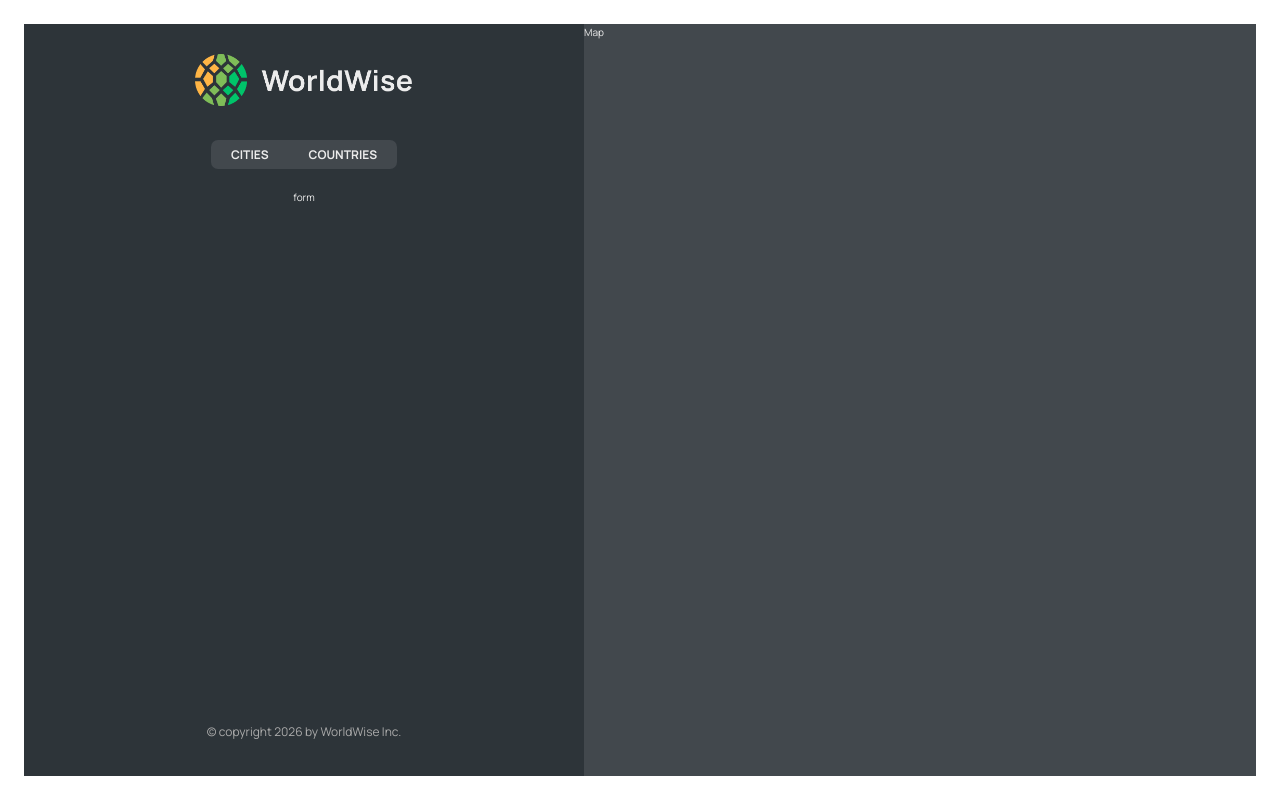
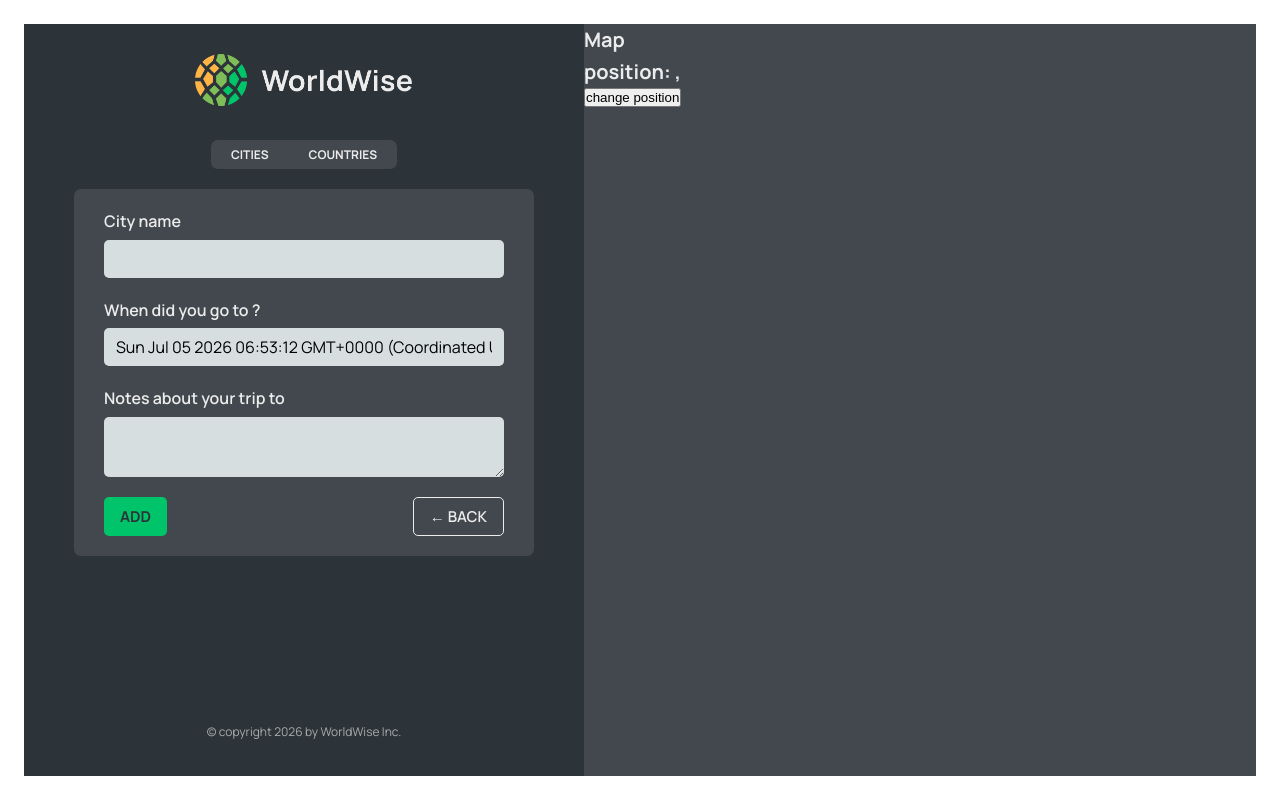
Before and after one commit to mortezamohasseliy/worldwise, a React (Vite) app: page /app/form in a window 1280 px wide. Built offline with nearby package versions, Linux system fonts and the light colour scheme; data requests are answered from the project's data file.

Commit message:
update form section component with some buttons

```diff
--- a/src/App.jsx
+++ b/src/App.jsx
@@ -1,5 +1,5 @@
 import { useEffect, useState } from "react";
-import { BrowserRouter, Route, Routes } from "react-router-dom";
+import { BrowserRouter, Navigate, Route, Routes } from "react-router-dom";
 
 import Product from "./pages/Product";
 import Pricing from "./pages/Pricing";
@@ -10,6 +10,7 @@ import Login from "./pages/Login";
 import CityList from "./components/CityList";
 import CountryList from "./components/CountryList";
 import City from "./components/City";
+import Form from "./components/Form";
 
 const BASE_URL = "http://localhost:8000";
 
@@ -42,10 +43,7 @@ function App() {
           <Route path="Pricing" element={<Pricing />} />
           <Route path="Login" element={<Login />} />
           <Route path="app" element={<AppLayout />}>
-            <Route
-              index
-              element={<CityList cities={cities} isLoading={isLoading} />}
-            />
+            <Route index element={<Navigate replace to="cities" />} />
             <Route
               path="cities"
               element={<CityList cities={cities} isLoading={isLoading} />}
@@ -55,7 +53,7 @@ function App() {
               path="countries"
               element={<CountryList cities={cities} isLoading={isLoading} />}
             />
-            <Route path="form" element={<p>form</p>} />
+            <Route path="form" element={<Form />} />
           </Route>
           <Route path="*" element={<PageNotFound />} />
         </Routes>
--- /dev/null
+++ b/src/components/Button.jsx
@@ -0,0 +1,9 @@
+import styles from "./Button.module.css";
+function Button({ children, onClick, type }) {
+  return (
+    <button onClick={onClick} className={`${styles.btn} ${styles[type]}`}>
+      {children}
+    </button>
+  );
+}
+export default Button;
--- a/src/components/City.jsx
+++ b/src/components/City.jsx
@@ -1,4 +1,4 @@
-import { useParams } from "react-router-dom";
+import { useParams, useSearchParams } from "react-router-dom";
 import styles from "./City.module.css";
 
 const formatDate = (date) =>
@@ -11,7 +11,11 @@ const formatDate = (date) =>
 
 function City() {
   const { id } = useParams();
-  // console.log(x);
+
+  const [searchParams, setSearchParams] = useSearchParams();
+
+  const lat = searchParams.get("lat");
+  const lng = searchParams.get("lng");
 
   // TEMP DATA
   const currentCity = {
@@ -23,7 +27,14 @@ function City() {
 
   const { cityName, emoji, date, notes } = currentCity;
 
-  return <h1>City {id}</h1>;
+  return (
+    <>
+      <h1>City {id}</h1>{" "}
+      <p>
+        position: {lat} , {lng}
+      </p>
+    </>
+  );
 
   // return (
   //   <div className={styles.city}>
--- a/src/components/CityItem.jsx
+++ b/src/components/CityItem.jsx
@@ -9,11 +9,14 @@ const formatDate = (date) =>
   }).format(new Date(date));
 
 function CityItem({ city }) {
-  const { cityName, emoji, date, id } = city;
+  const { cityName, emoji, date, id, position } = city;
 
   return (
     <li>
-      <Link className={styles.cityItem} to={`${id}`}>
+      <Link
+        className={styles.cityItem}
+        to={`${id}?lat=${position.lat}&lng=${position.lng}`}
+      >
         <span className={styles.emoji}>{emoji}</span>
         <h3 className={styles.name}>{cityName}</h3>
         <time className={styles.date}>{formatDate(date)}</time>
--- a/src/components/CountryList.jsx
+++ b/src/components/CountryList.jsx
@@ -20,7 +20,7 @@ function CountryList({ cities, isLoading }) {
   return (
     <ul className={styles.countryList}>
       {countries.map((country) => (
-        <CountryItem country={country} />
+        <CountryItem country={country} key={country.country} />
       ))}
     </ul>
   );
--- a/src/components/Form.jsx
+++ b/src/components/Form.jsx
@@ -3,6 +3,8 @@
 import { useState } from "react";
 
 import styles from "./Form.module.css";
+import Button from "./Button";
+import { useNavigate } from "react-router-dom";
 
 export function convertToEmoji(countryCode) {
   const codePoints = countryCode
@@ -13,6 +15,8 @@ export function convertToEmoji(countryCode) {
 }
 
 function Form() {
+  const navigate = useNavigate();
+
   const [cityName, setCityName] = useState("");
   const [country, setCountry] = useState("");
   const [date, setDate] = useState(new Date());
@@ -49,8 +53,16 @@ function Form() {
       </div>
 
       <div className={styles.buttons}>
-        <button>Add</button>
-        <button>&larr; Back</button>
+        <Button type="primary">Add</Button>
+        <Button
+          type="back"
+          onClick={(e) => {
+            e.preventDefault();
+            navigate(-1);
+          }}
+        >
+          &larr; Back
+        </Button>
       </div>
     </form>
   );
--- a/src/components/Map.jsx
+++ b/src/components/Map.jsx
@@ -1,6 +1,27 @@
+import { useNavigate, useSearchParams } from "react-router-dom";
 import styles from "./Map.module.css";
 function Map() {
-  return <div className={styles.mapContainer}>Map</div>;
+  const navigate = useNavigate();
+  const [searchParams, setSearchParams] = useSearchParams();
+
+  const lat = searchParams.get("lat");
+  const lng = searchParams.get("lng");
+
+  return (
+    <div className={styles.mapContainer} onClick={() => navigate("Form")}>
+      <h1>Map</h1>
+      <h1>
+        position: {lat} , {lng}
+      </h1>
+      <button
+        onClick={() => {
+          setSearchParams({ lat: 23, lng: 50 });
+        }}
+      >
+        change position
+      </button>
+    </div>
+  );
 }
 
 export default Map;
```
